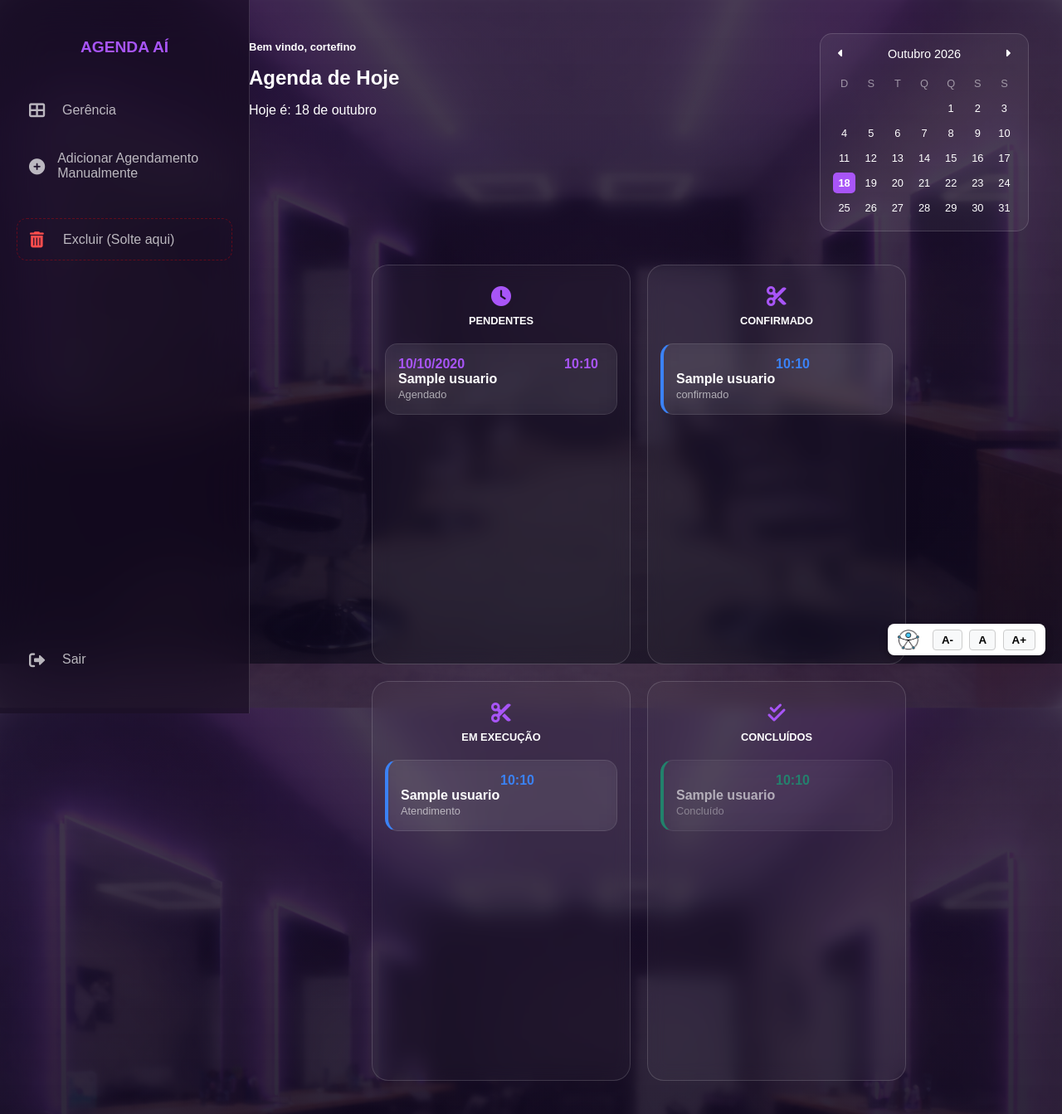
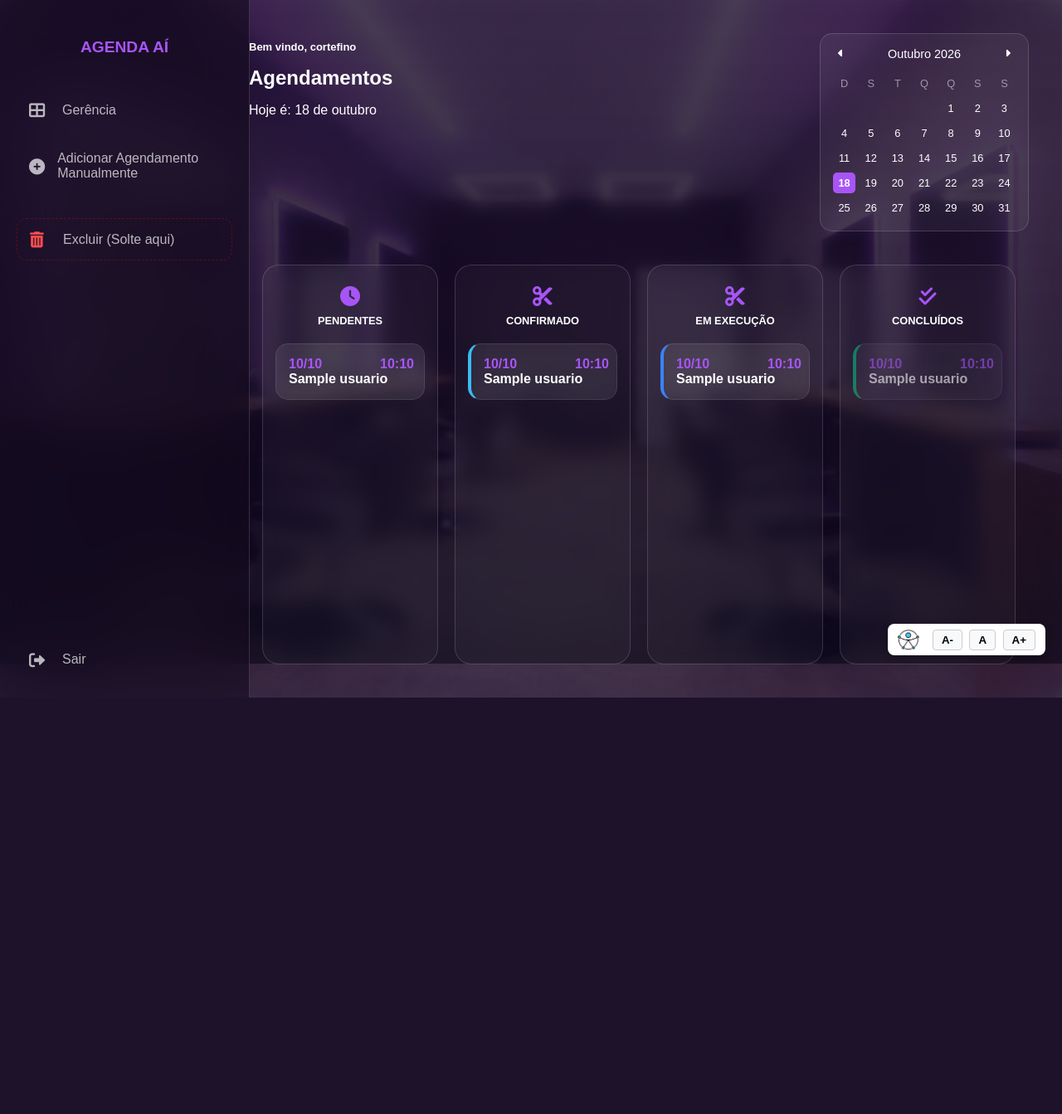
Before and after one commit to rafaellamego/projeto-barbearia-django, a Django app: template agenda/templates/agenda/home_barbeiro.html in a window 1280 px wide. Shown: the whole page at 83% size. After the commit the page ends 841 px from the top, so only its background shows below. Run offline with Django 4.2, Linux system fonts and the light colour scheme; data comes from the database, SQL or seed files in the repository; tables that the repository leaves empty hold one stand-in row (values such as "Sample post"); the template is opened without the code that fills it: values that come from a table or form of the project are taken from there, most other values are stand-ins (such as "Sample title", 1, 10 or a date in 2020).

Commit message:
Ajustes barbeiro 18/10
Ajustes
-colunas
-agenda de hoje > agendamentos
-data e hora nos cards

```diff
--- a/agenda/templates/agenda/home_barbeiro.html
+++ b/agenda/templates/agenda/home_barbeiro.html
@@ -89,7 +89,7 @@
             border: 1px solid var(--border-glass);
             border-radius: 20px;
             padding: 15px;
-            width: 280px;
+            width: 180px;
             min-height: 450px;
         }
 
@@ -120,7 +120,7 @@
         .sortable-ghost { opacity: 0.3; transform: scale(0.9); }
 
         .date-slot { color: var(--purple-bright); font-weight: bold; margin-top: 5px; }
-        .time-slot { color: var(--purple-bright); font-weight: bold; margin-left: 120px; }
+        .time-slot { color: var(--purple-bright); font-weight: bold; margin-left: 70px; }
 
         .client-details h3 { margin: 0; font-size: 1rem; }
         .client-details span { font-size: 0.8rem; opacity: 0.6; }
@@ -173,7 +173,7 @@
         <div class="top-header">
             <div class="date-info">
                 <h1 style="font-size: small;">Bem vindo, {{ barbeiro.nome }}</h1>
-                <h1 style="font-size: 1.5rem;">Agenda de Hoje</h1>
+                <h1 style="font-size: 1.5rem;">Agendamentos</h1>
                 <p>Hoje é: <span id="data-atual"></span></p>
             </div>
 
@@ -193,14 +193,14 @@
         <div class="kanban-container">
             <div class="kanban-column">
                 <div class="column-header"><i class="fas fa-clock"></i> Pendentes</div>
-                <div class="sortable-list" id="pendentes" style="min-height: 150px;">
+                <div class="sortable-list" id="pendentes" style="min-height: 120px;">
                     {% for card in pendentes %}
                     <div class="glass-card" data-id="{{ card.id }}">
-                        <span class="date-slot">{{ card.data|date:"d/m/Y" }}</span><span class="time-slot">{{ card.hora|time:"H:i" }}</span>
+                        <span class="date-slot">{{ card.data|date:"d/m" }}</span><span class="time-slot">{{ card.hora|time:"H:i" }}</span>
 
                         <div class="client-details">
                             <h3>{{ card.usuario.nome }}</h3>
-                            <span>Agendado</span>
+
                         </div>
                     </div>
                     {% endfor %}
@@ -209,13 +209,14 @@
 
             <div class="kanban-column">
                 <div class="column-header"><i class="fas fa-cut"></i> Confirmado</div>
-                <div class="sortable-list" id="confirmado" style="min-height: 150px;">
+                <div class="sortable-list" id="confirmado" style="min-height: 120px;">
                     {% for card in confirmado %}
-                    <div class="glass-card" style="border-left: 4px solid #3b82f6;" data-id="{{ card.id }}">
-                        <div class="time-slot" style="color: #3b82f6;">{{ card.hora|time:"H:i" }}</div>
+                    <div class="glass-card" style="border-left: 4px solid #3bbbf6;" data-id="{{ card.id }}">
+                        <span class="date-slot">{{ card.data|date:"d/m" }}</span><span class="time-slot">{{ card.hora|time:"H:i" }}</span>
+
                         <div class="client-details">
                             <h3>{{ card.usuario.nome }}</h3>
-                            <span>confirmado</span>
+
                         </div>
                     </div>
                     {% endfor %}
@@ -225,13 +226,13 @@
 
             <div class="kanban-column">
                 <div class="column-header"><i class="fas fa-cut"></i> Em execução</div>
-                <div class="sortable-list" id="execucao" style="min-height: 150px;">
+                <div class="sortable-list" id="execucao" style="min-height: 120px;">
                     {% for card in execucao %}
                     <div class="glass-card" style="border-left: 4px solid #3b82f6;" data-id="{{ card.id }}">
-                        <div class="time-slot" style="color: #3b82f6;">{{ card.hora|time:"H:i" }}</div>
+                        <span class="date-slot">{{ card.data|date:"d/m" }}</span><span class="time-slot">{{ card.hora|time:"H:i" }}</span>
                         <div class="client-details">
                             <h3>{{ card.usuario.nome }}</h3>
-                            <span>Atendimento</span>
+
                         </div>
                     </div>
                     {% endfor %}
@@ -240,13 +241,13 @@
 
             <div class="kanban-column">
                 <div class="column-header"><i class="fas fa-check-double"></i> Concluídos</div>
-                <div class="sortable-list" id="concluidos" style="min-height: 150px;">
+                <div class="sortable-list" id="concluidos" style="min-height: 120px;">
                     {% for card in concluidos %}
                     <div class="glass-card" style="opacity: 0.6; border-left: 4px solid #10b981;" data-id="{{ card.id }}">
-                        <div class="time-slot" style="color: #10b981;">{{ card.hora|time:"H:i" }}</div>
+                        <span class="date-slot">{{ card.data|date:"d/m" }}</span><span class="time-slot">{{ card.hora|time:"H:i" }}</span>
                         <div class="client-details">
                             <h3>{{ card.usuario.nome }}</h3>
-                            <span>Concluído</span>
+
                         </div>
                     </div>
                     {% endfor %}
```
